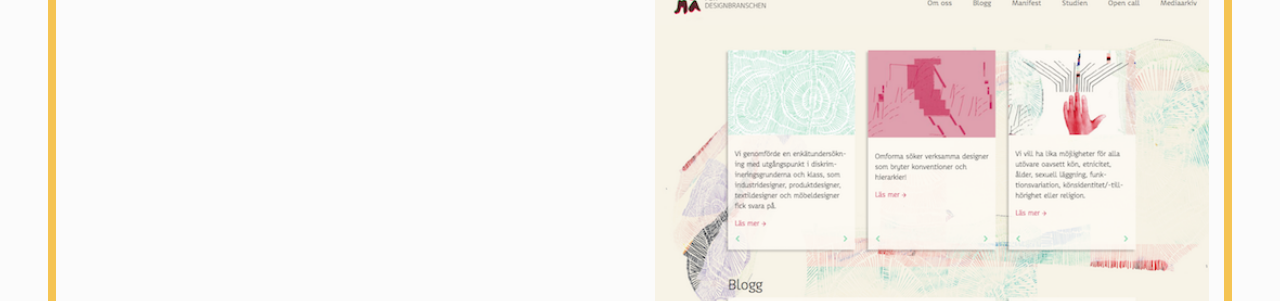
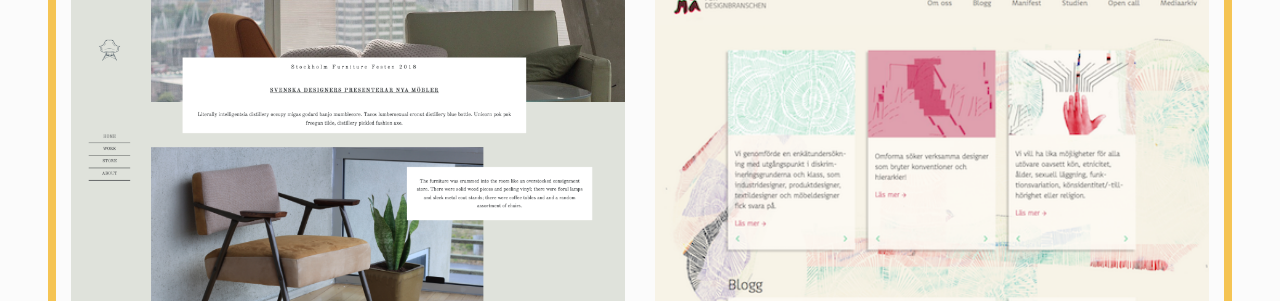
Before and after one commit to marcelbranleur/port, a plain HTML site: page index.html in a window 1280 px wide. Shown: the part 2702-3003 px from the top of the page. Drawn offline with nearby package versions, Linux system fonts and the light colour scheme.

Commit message:
Update index.html

```diff
--- a/index.html
+++ b/index.html
@@ -103,7 +103,7 @@
                     <div class="projects__content">
                         <a href="https://marcelbranleur.github.io/mobler/" target="_blank">
                             <div class="projects__content-overlay"></div>
-                            <img class="projects__content-image" src="img/mobler">
+                            <img class="projects__content-image" src="img/mobler.png">
                             <div class="projects__content-details fadeIn-top">
                                 <h3 class="projects__content-title">Furnitures</h3>
                                 <p class="projexts__content-text">Landing page with side slider as menu</p>
```
